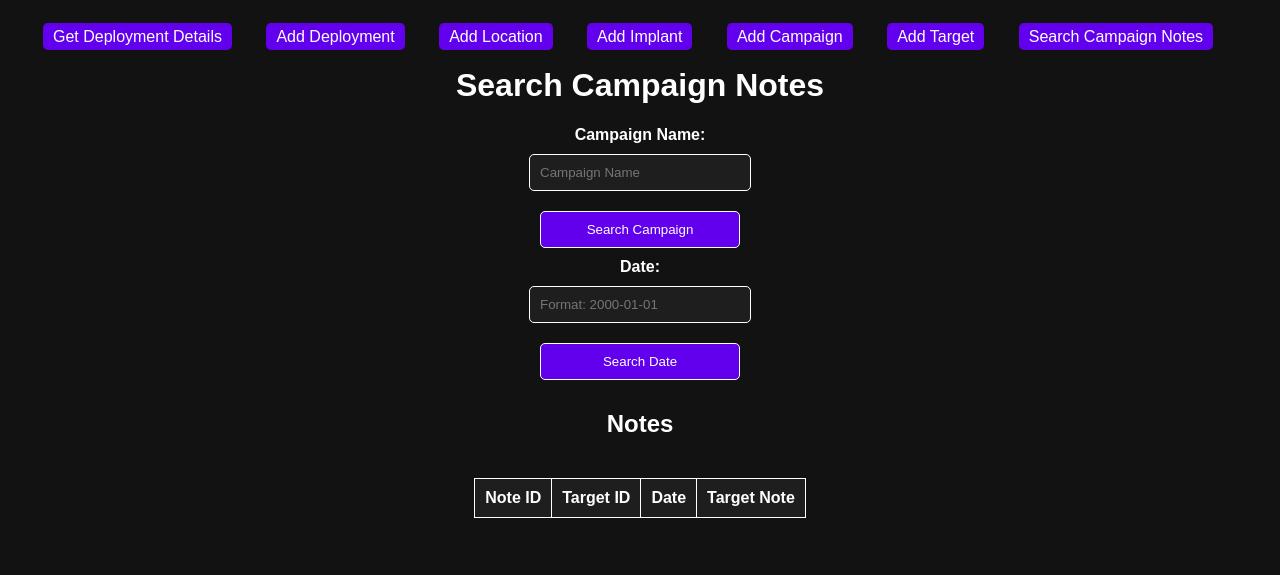
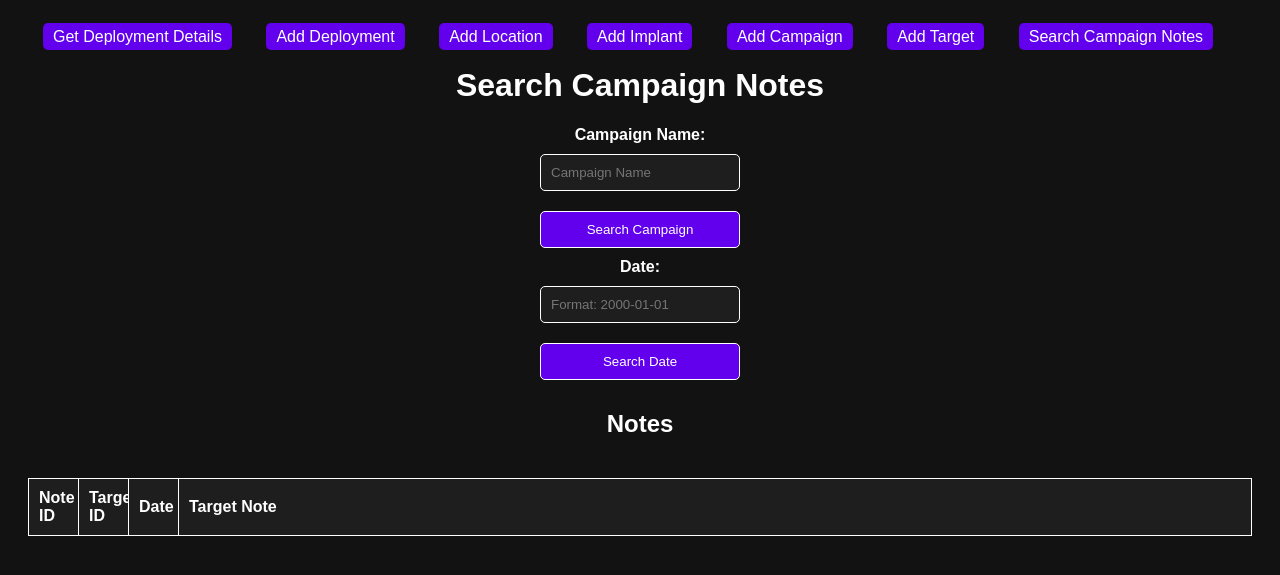
Before and after one commit to ice-wzl/TRACKER, a Flask app: page /search_campaign in a window 1280 px wide. Shown: the top 575 px of the page. Run offline with Flask 2, Linux system fonts and the light colour scheme; lists and menus that the app fills with data are empty; some libraries are stand-ins or nearby versions.

Commit message:
fix css overflow issue

```diff
--- a/application/templates/search_campaign.html
+++ b/application/templates/search_campaign.html
@@ -5,6 +5,9 @@
     <meta name="viewport" content="width=device-width, initial-scale=1.0">
     <title>Tracker Database</title>
     <style>
+        * {
+             box-sizing: border-box;
+        }
         body {
             font-family: Arial, sans-serif;
             background-color: #121212;
@@ -38,25 +41,36 @@
         }
         table {
             margin-top: 20px;
-            width: 100%;
+            width: 100%; /* Ensures the table spans the full width of its container */
             border-collapse: collapse;
-            overflow-x: auto;
-            display: block;
+            table-layout: fixed; /* Ensures all columns have a fixed width */
         }
 
         th, td {
             padding: 10px;
             border: 1px solid #ffffff;
             text-align: left;
-            white-space: nowrap;
+            overflow: hidden; /* Prevents content overflow */
+            text-overflow: hidden; /* Adds ellipsis for clipped content if needed */
+            white-space: normal; /* Allows wrapping */
         }
 
         td pre {
-            max-width: 100%;
-            overflow: auto;
-            white-space: pre-wrap;
-            word-wrap: break-word;
+            white-space: pre-wrap; /* Wraps long text */
+            word-wrap: break-word; /* Breaks long words to fit */
+            max-width: 100%; /* Caps the width of the content to the cell's width */
+            overflow: hidden; /* Prevents content from spilling out */
         }
+        th:nth-child(1), td:nth-child(1), /* "Note ID" */
+        th:nth-child(2), td:nth-child(2), /* "Target ID" */
+        th:nth-child(3), td:nth-child(3) { /* "Date" */
+            width: 50px; /* Narrow width for short content */
+        }
+
+        th:nth-child(4), td:nth-child(4) { /* "Target Note" */
+            width: auto; /* Let this column take up remaining space */
+        }
+
         th {
             background-color: #1e1e1e;
         }
@@ -123,7 +137,7 @@
 
 <div class="col-sm-12">
     <div class="panel panel-default">
-        <div class="panel-heading"></div>
+        <div class="table-container"></div>
         <table class="table table-responsive table-hover">
             <thead>
                 <tr>
```
